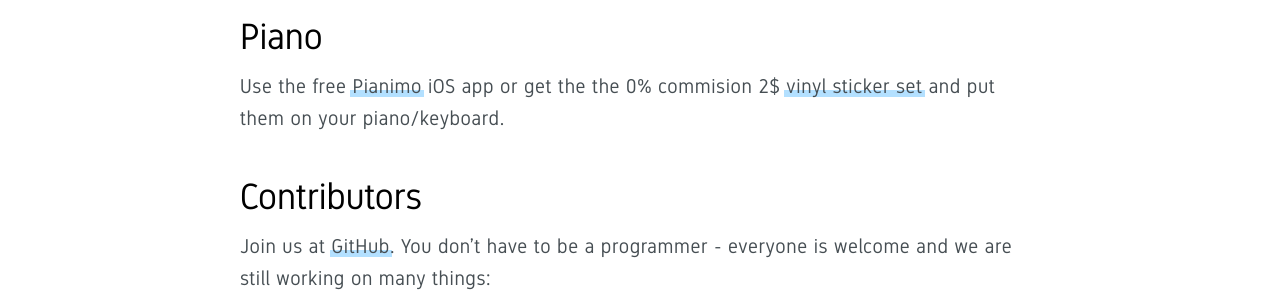
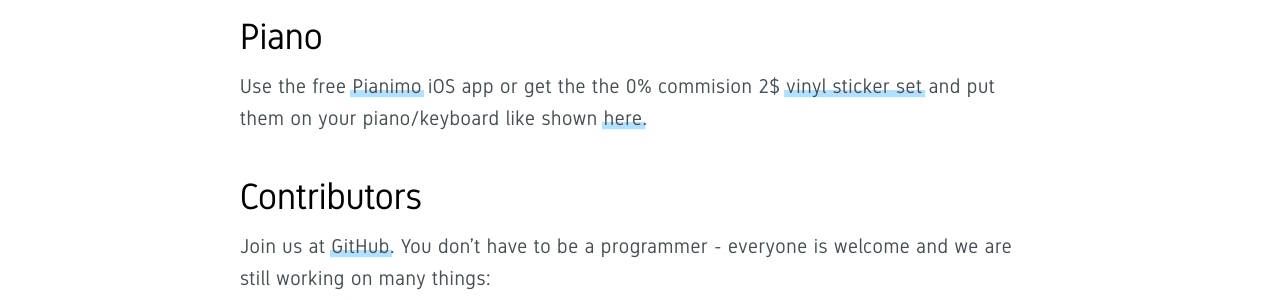
Before and after one commit to larsenwork/animalnoteheads, a Jekyll site: the page built from index.md, in a window 1280 px wide. Shown: the part 1256-1556 px from the top of the page. Built offline with Jekyll 4.4.1, drawn with Linux system fonts in a browser that asks for light colours; comment, search, counter and statistics services are not loaded.

Commit message:
stickers image

```diff
--- a/index.md
+++ b/index.md
@@ -22,7 +22,7 @@
 The sheets come in animal, normal and color yourself versions. You can [create your own](https://github.com/larsenwork/animalnoteheads/tree/Lilypond) and/or browse the library on [animalnoteheads.com/sheets](/sheets)
 
 ### Piano
-Use the free [Pianimo](https://itunes.apple.com/US/app/id995991116?mt=8) iOS app or get the the 0% commision 2$ [vinyl sticker set](http://www.redbubble.com/people/animalnoteheads/shop/) and put them on your piano/keyboard.
+Use the free [Pianimo](https://itunes.apple.com/US/app/id995991116?mt=8) iOS app or get the the 0% commision 2$ [vinyl sticker set](http://www.redbubble.com/people/animalnoteheads/shop/) and put them on your piano/keyboard like shown [here](assets/img/stickers.jpg).
 
 ### Contributors
 Join us at [GitHub](https://github.com/larsenwork/animalnoteheads). You don't have to be a programmer - everyone is welcome and we are still working on many things:
```
Also changed, not shown: assets/img/stickers.jpg (added).
